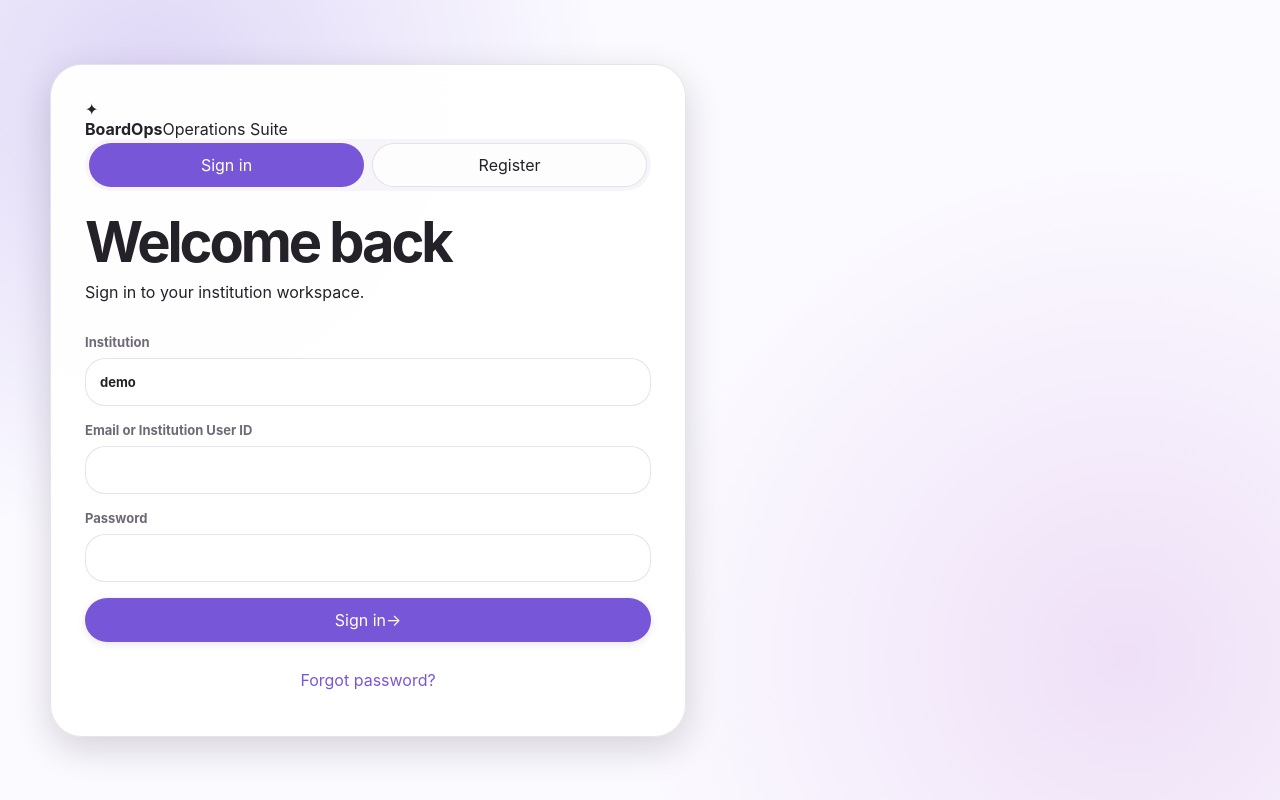
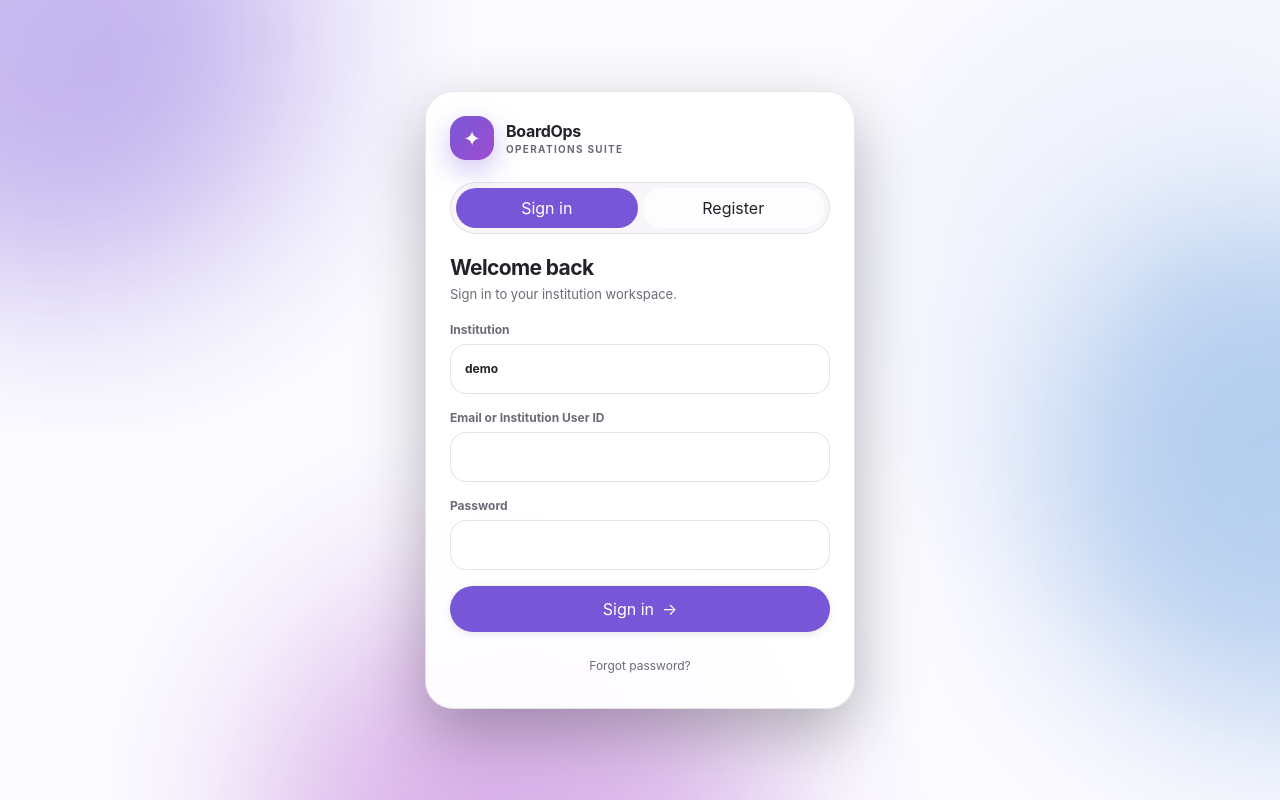
Before and after one commit to sahid-code404/BoardOps-Full-Rewritten, a React (Vite) app in the folder apps/web/: page /auth in a window 1280 px wide. Built offline with nearby package versions, Linux system fonts and the light colour scheme.

Commit message:
style: align auth and account surfaces with reference

```diff
--- a/apps/web/src/styles/auth.css
+++ b/apps/web/src/styles/auth.css
@@ -1,187 +1,304 @@
 .auth-page {
   position: relative;
   min-height: 100vh;
-  overflow: hidden;
+  overflow-x: hidden;
   isolation: isolate;
-  padding: max(var(--bo-space-xl), env(safe-area-inset-top))
-    max(var(--bo-space-xl), env(safe-area-inset-right))
-    max(var(--bo-space-xl), env(safe-area-inset-bottom))
-    max(var(--bo-space-xl), env(safe-area-inset-left));
+  padding: max(16px, env(safe-area-inset-top))
+    max(16px, env(safe-area-inset-right))
+    max(16px, env(safe-area-inset-bottom))
+    max(16px, env(safe-area-inset-left));
   background:
     radial-gradient(
-      circle at 12% 12%,
-      color-mix(in srgb, var(--bo-color-primary) 22%, transparent),
-      transparent 34%
+      circle at 8% 8%,
+      color-mix(in srgb, var(--bo-color-primary) 16%, transparent),
+      transparent 27%
     ),
     radial-gradient(
-      circle at 88% 82%,
-      color-mix(in srgb, var(--bo-color-accent) 15%, transparent),
-      transparent 38%
+      circle at 92% 34%,
+      color-mix(in srgb, var(--bo-color-info) 10%, transparent),
+      transparent 30%
+    ),
+    radial-gradient(
+      circle at 38% 100%,
+      color-mix(in srgb, var(--bo-color-accent) 13%, transparent),
+      transparent 34%
     ),
     var(--bo-color-background);
 }
 
+.auth-mesh {
+  position: fixed;
+  z-index: -1;
+  width: min(30rem, 64vw);
+  aspect-ratio: 1;
+  border-radius: 50%;
+  opacity: 0.28;
+  filter: blur(78px);
+  pointer-events: none;
+  animation: auth-mesh-pulse 11s var(--bo-motion-ease-emphasized) infinite alternate;
+}
+
+.auth-mesh--one {
+  top: -13rem;
+  left: -12rem;
+  background: var(--bo-color-primary);
+}
+
+.auth-mesh--two {
+  top: 30%;
+  right: -16rem;
+  background: var(--bo-color-info);
+  animation-delay: -4s;
+}
+
+.auth-mesh--three {
+  bottom: -18rem;
+  left: 22%;
+  background: var(--bo-color-accent);
+  animation-delay: -7s;
+}
+
 .auth-layout,
 .account-shell {
-  width: min(1180px, 100%);
-  min-height: calc(100vh - 2 * var(--bo-space-xl));
+  width: min(1152px, 100%);
   margin: 0 auto;
 }
 
 .auth-layout {
+  min-height: calc(100vh - 32px);
   display: grid;
-  grid-template-columns: minmax(0, 1.05fr) minmax(360px, 0.75fr);
-  align-items: center;
-  gap: clamp(36px, 7vw, 96px);
+  place-items: center;
 }
 
-.auth-intro {
-  max-width: 700px;
+.auth-card {
+  width: min(430px, calc(100vw - 32px));
+  padding: 24px;
+  border-radius: 28px;
+  box-shadow:
+    0 24px 64px color-mix(in srgb, black 28%, transparent),
+    0 1px 0 color-mix(in srgb, white 12%, transparent) inset;
+  animation: auth-card-enter 360ms var(--bo-motion-ease-emphasized) both;
 }
 
-.auth-intro h1,
-.account-header h1 {
-  margin: var(--bo-space-lg) 0;
-  font-size: clamp(42px, 6vw, 72px);
-  line-height: 0.98;
-  letter-spacing: -0.055em;
+.auth-brand {
+  display: flex;
+  align-items: center;
+  gap: 12px;
+  margin-bottom: 22px;
 }
 
-.auth-intro > p,
-.account-header p,
-.empty-copy {
-  color: var(--bo-color-foreground-muted);
-  line-height: 1.65;
+.auth-brand__mark {
+  width: 44px;
+  height: 44px;
+  display: grid;
+  place-items: center;
+  flex: 0 0 44px;
+  border-radius: 16px;
+  color: var(--bo-color-primary-foreground);
+  background: linear-gradient(
+    135deg,
+    var(--bo-color-primary),
+    color-mix(in srgb, var(--bo-color-accent) 74%, var(--bo-color-primary))
+  );
+  box-shadow: 0 10px 28px
+    color-mix(in srgb, var(--bo-color-primary) 36%, transparent);
+  font-size: 21px;
+  font-weight: 800;
 }
 
-.auth-principles,
-.permission-cloud {
-  display: flex;
-  flex-wrap: wrap;
-  gap: var(--bo-space-sm);
-  margin-top: var(--bo-space-xl);
+.auth-brand strong,
+.auth-brand span {
+  display: block;
 }
 
-.auth-principles span,
-.permission-cloud span {
-  padding: 8px 12px;
-  border: 1px solid var(--bo-color-border);
-  border-radius: var(--bo-radius-pill);
-  background: color-mix(in srgb, var(--bo-color-surface) 58%, transparent);
-  color: var(--bo-color-foreground-muted);
-  font-size: var(--bo-type-caption);
+.auth-brand strong {
+  font-size: 16px;
+  letter-spacing: -0.02em;
 }
 
-.auth-card,
-.account-loading {
-  border-radius: var(--bo-radius-xxl);
-  padding: clamp(22px, 4vw, 34px);
+.auth-brand span {
+  margin-top: 2px;
+  color: var(--bo-color-foreground-muted);
+  font-size: 10px;
+  font-weight: 700;
+  letter-spacing: 0.13em;
+  text-transform: uppercase;
 }
 
 .auth-tabs {
   display: grid;
   grid-template-columns: 1fr 1fr;
-  gap: var(--bo-space-sm);
-  margin-bottom: var(--bo-space-xl);
-  padding: var(--bo-space-xs);
+  gap: 5px;
+  margin-bottom: 22px;
+  padding: 5px;
+  border: 1px solid color-mix(in srgb, var(--bo-color-border) 70%, transparent);
   border-radius: var(--bo-radius-pill);
   background: color-mix(
     in srgb,
-    var(--bo-color-surface-muted) 70%,
+    var(--bo-color-surface-muted) 66%,
     transparent
   );
 }
 
 .auth-tabs .bo-button {
   width: 100%;
+  min-height: 40px;
+  border-color: transparent;
   box-shadow: none;
 }
 
-.auth-form {
+.auth-form,
+.auth-reset-panel {
   display: grid;
-  gap: var(--bo-space-lg);
+  gap: 16px;
 }
 
+.auth-form__heading {
+  display: grid;
+  gap: 4px;
+  margin-bottom: 2px;
+}
+
+.auth-form__heading h1,
 .auth-form__heading h2 {
-  margin-bottom: 0;
+  margin: 0;
+  font-size: 21px;
+  line-height: 1.18;
+  letter-spacing: -0.03em;
+}
+
+.auth-form__heading p {
+  margin: 0;
+  color: var(--bo-color-foreground-muted);
+  font-size: 13px;
+  line-height: 1.45;
 }
 
 .auth-form label,
 .security-code-field {
   display: grid;
-  gap: var(--bo-space-sm);
+  gap: 7px;
   color: var(--bo-color-foreground-muted);
-  font-size: var(--bo-type-label);
+  font-size: 12px;
   font-weight: 650;
 }
 
 .auth-form input,
 .security-code-field input {
   width: 100%;
-  min-height: 48px;
+  min-height: 50px;
   border: 1px solid var(--bo-color-border);
-  border-radius: var(--bo-radius-lg);
+  border-radius: 16px;
   padding: 0 14px;
   color: var(--bo-color-foreground);
-  background: color-mix(in srgb, var(--bo-color-surface) 76%, transparent);
+  background: color-mix(in srgb, var(--bo-color-surface) 78%, transparent);
   outline: none;
   transition:
     border-color var(--bo-motion-fast) var(--bo-motion-ease-standard),
     box-shadow var(--bo-motion-fast) var(--bo-motion-ease-standard),
-    transform var(--bo-motion-fast) var(--bo-motion-ease-standard);
+    background var(--bo-motion-fast) var(--bo-motion-ease-standard);
+}
+
+.auth-form input:hover,
+.security-code-field input:hover {
+  border-color: var(--bo-color-border-strong);
 }
 
 .auth-form input:focus,
 .security-code-field input:focus {
   border-color: var(--bo-color-primary);
+  background: color-mix(in srgb, var(--bo-color-surface) 90%, transparent);
   box-shadow: 0 0 0 4px
-    color-mix(in srgb, var(--bo-color-primary) 16%, transparent);
+    color-mix(in srgb, var(--bo-color-primary) 14%, transparent);
+}
+
+.auth-form > .bo-button,
+.auth-reset-panel .auth-form > .bo-button {
+  width: 100%;
+  display: inline-flex;
+  align-items: center;
+  justify-content: center;
+  gap: 8px;
+  min-height: 46px;
 }
 
 .auth-demo-link {
-  min-height: 44px;
+  min-height: 36px;
   border: 0;
   padding: 0;
-  color: var(--bo-color-primary);
+  color: var(--bo-color-foreground-muted);
   background: transparent;
   cursor: pointer;
   text-align: center;
+  font-size: 12px;
+  transition: color var(--bo-motion-fast) var(--bo-motion-ease-standard);
 }
 
 .auth-demo-link:hover {
-  text-decoration: underline;
-}
-
-.auth-reset-panel {
-  display: grid;
-  gap: var(--bo-space-lg);
+  color: var(--bo-color-primary);
 }
 
 .auth-message {
-  margin: var(--bo-space-lg) 0 0;
-  padding: 12px 14px;
+  margin: 16px 0 0;
+  padding: 11px 13px;
   border: 1px solid var(--bo-color-border);
-  border-radius: var(--bo-radius-lg);
+  border-radius: 16px;
   color: var(--bo-color-foreground-muted);
-  background: color-mix(in srgb, var(--bo-color-primary-soft) 54%, transparent);
+  background: color-mix(in srgb, var(--bo-color-primary-soft) 48%, transparent);
+  font-size: 12px;
+  line-height: 1.5;
 }
 
 .account-shell {
+  min-height: calc(100vh - 32px);
   display: grid;
   align-content: start;
-  gap: var(--bo-space-xl);
+  gap: 16px;
+  padding: 0 0 72px;
 }
 
 .account-header {
   display: flex;
-  align-items: end;
+  align-items: center;
   justify-content: space-between;
-  gap: var(--bo-space-xl);
-  padding: clamp(12px, 3vw, 28px) 0;
+  gap: 16px;
+  margin-top: 2px;
+  padding: 14px 16px;
+  border: 1px solid var(--bo-color-border);
+  border-radius: 24px;
+  background: var(--bo-color-glass);
+  box-shadow: var(--bo-shadow-md);
+  backdrop-filter: blur(var(--bo-glass-blur-soft))
+    saturate(var(--bo-glass-saturation));
+  -webkit-backdrop-filter: blur(var(--bo-glass-blur-soft))
+    saturate(var(--bo-glass-saturation));
+}
+
+.account-header > div:first-child {
+  min-width: 0;
+}
+
+.account-header .section-label {
+  font-size: 9px;
+  letter-spacing: 0.12em;
 }
 
 .account-header h1 {
-  font-size: clamp(38px, 5vw, 58px);
+  margin: 3px 0 1px;
+  font-size: clamp(20px, 3vw, 26px);
+  line-height: 1.1;
+  letter-spacing: -0.035em;
+}
+
+.account-header p,
+.empty-copy {
+  margin: 0;
+  color: var(--bo-color-foreground-muted);
+  line-height: 1.5;
+}
+
+.account-header p {
+  font-size: 12px;
 }
 
 .account-header__actions,
@@ -191,29 +308,57 @@
 .security-actions {
   display: flex;
   align-items: center;
-  gap: var(--bo-space-sm);
+  gap: 8px;
+}
+
+.account-header__actions {
+  flex-wrap: wrap;
+  justify-content: flex-end;
+}
+
+.account-header__actions .bo-button {
+  min-height: 40px;
+  padding-inline: 14px;
+}
+
+.permission-cloud {
+  display: flex;
+  flex-wrap: wrap;
+  gap: 7px;
+  margin-top: 16px;
+}
+
+.permission-cloud span {
+  padding: 7px 10px;
+  border: 1px solid var(--bo-color-border);
+  border-radius: var(--bo-radius-pill);
+  background: color-mix(in srgb, var(--bo-color-surface) 58%, transparent);
+  color: var(--bo-color-foreground-muted);
+  font-size: 11px;
 }
 
 .account-grid {
   display: grid;
   grid-template-columns: repeat(2, minmax(0, 1fr));
-  gap: var(--bo-space-lg);
+  gap: 12px;
 }
 
-.security-card {
-  padding: clamp(22px, 4vw, 30px);
-  border-radius: var(--bo-radius-xxl);
+.security-card,
+.showcase-card,
+.review-card {
+  padding: 18px;
+  border-radius: 24px;
 }
 
 .security-card__header {
   justify-content: space-between;
   align-items: start;
-  gap: var(--bo-space-lg);
+  gap: 12px;
 }
 
 .security-actions {
   flex-wrap: wrap;
-  margin: var(--bo-space-lg) 0;
+  margin: 14px 0;
 }
 
 .security-code-field {
@@ -222,15 +367,15 @@
 
 .security-session-list {
   display: grid;
-  gap: var(--bo-space-sm);
+  gap: 8px;
 }
 
 .security-session {
   display: flex;
   align-items: center;
   justify-content: space-between;
-  gap: var(--bo-space-md);
-  padding: 12px 0;
+  gap: 12px;
+  padding: 11px 0;
   border-top: 1px solid var(--bo-color-border);
 }
 
@@ -240,35 +385,30 @@
 }
 
 .security-session span {
-  margin-top: 4px;
+  margin-top: 3px;
   color: var(--bo-color-foreground-muted);
-  font-size: var(--bo-type-caption);
-}
-
-.review-card {
-  padding: clamp(22px, 4vw, 32px);
-  border-radius: var(--bo-radius-xxl);
+  font-size: 11px;
 }
 
 .review-card__header {
   justify-content: space-between;
   align-items: start;
-  margin-bottom: var(--bo-space-xl);
+  margin-bottom: 16px;
 }
 
 .registration-list {
   display: grid;
-  gap: var(--bo-space-md);
+  gap: 10px;
 }
 
 .registration-row {
   display: flex;
   align-items: center;
   justify-content: space-between;
-  gap: var(--bo-space-lg);
-  padding: var(--bo-space-lg);
+  gap: 14px;
+  padding: 14px;
   border: 1px solid var(--bo-color-border);
-  border-radius: var(--bo-radius-xl);
+  border-radius: 18px;
   background: color-mix(in srgb, var(--bo-color-surface) 48%, transparent);
 }
 
@@ -278,28 +418,42 @@
 }
 
 .registration-row span {
-  margin-top: var(--bo-space-xs);
+  margin-top: 3px;
   color: var(--bo-color-foreground-muted);
-  font-size: var(--bo-type-caption);
+  font-size: 11px;
 }
 
 .account-loading {
-  width: min(520px, 100%);
-  margin: 20vh auto 0;
+  width: min(430px, calc(100vw - 32px));
+  margin: 24vh auto 0;
+  padding: 22px;
+  border-radius: 24px;
   text-align: center;
 }
 
+@keyframes auth-card-enter {
+  from {
+    opacity: 0;
+    transform: translateY(12px) scale(0.985);
+  }
+  to {
+    opacity: 1;
+    transform: translateY(0) scale(1);
+  }
+}
+
+@keyframes auth-mesh-pulse {
+  from {
+    opacity: 0.2;
+    transform: scale(0.94);
+  }
+  to {
+    opacity: 0.32;
+    transform: scale(1.04);
+  }
+}
+
 @media (max-width: 900px) {
-  .auth-layout {
-    grid-template-columns: 1fr;
-    align-items: start;
-    padding-top: var(--bo-space-xl);
-  }
-
-  .auth-intro {
-    max-width: none;
-  }
-
   .account-grid {
     grid-template-columns: 1fr;
   }
@@ -310,29 +464,41 @@
     flex-direction: column;
   }
 
+  .account-header__actions,
   .registration-row__actions {
     width: 100%;
-    flex-wrap: wrap;
+    justify-content: flex-start;
   }
 }
 
 @media (max-width: 600px) {
   .auth-page {
-    padding: max(var(--bo-space-lg), env(safe-area-inset-top))
-      max(var(--bo-space-lg), env(safe-area-inset-right))
-      max(var(--bo-space-lg), env(safe-area-inset-bottom))
-      max(var(--bo-space-lg), env(safe-area-inset-left));
+    padding: max(12px, env(safe-area-inset-top))
+      max(12px, env(safe-area-inset-right))
+      max(12px, env(safe-area-inset-bottom))
+      max(12px, env(safe-area-inset-left));
   }
 
   .auth-layout,
   .account-shell {
-    min-height: calc(100vh - 2 * var(--bo-space-lg));
+    min-height: calc(100vh - 24px);
   }
 
-  .auth-card,
-  .review-card,
-  .security-card {
-    border-radius: var(--bo-radius-xl);
+  .auth-card {
+    width: min(430px, calc(100vw - 24px));
+    padding: 20px;
+    border-radius: 24px;
+  }
+
+  .auth-brand {
+    margin-bottom: 18px;
+  }
+
+  .account-header,
+  .security-card,
+  .showcase-card,
+  .review-card {
+    border-radius: 20px;
   }
 
   .account-header__actions,
@@ -349,6 +515,6 @@
 
   .account-header__actions .bo-button,
   .registration-row__actions .bo-button {
-    flex: 1 1 140px;
+    flex: 1 1 130px;
   }
 }
```
